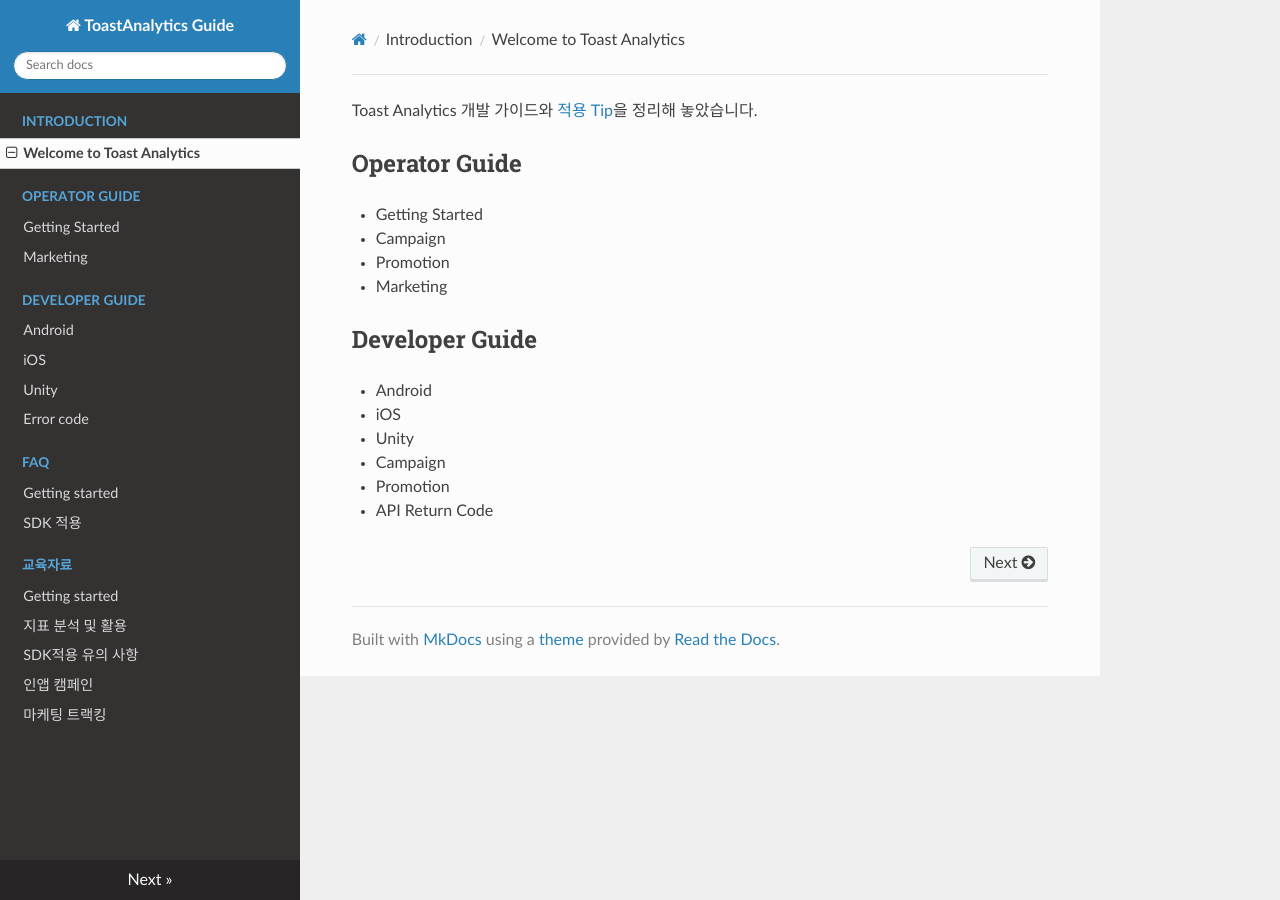
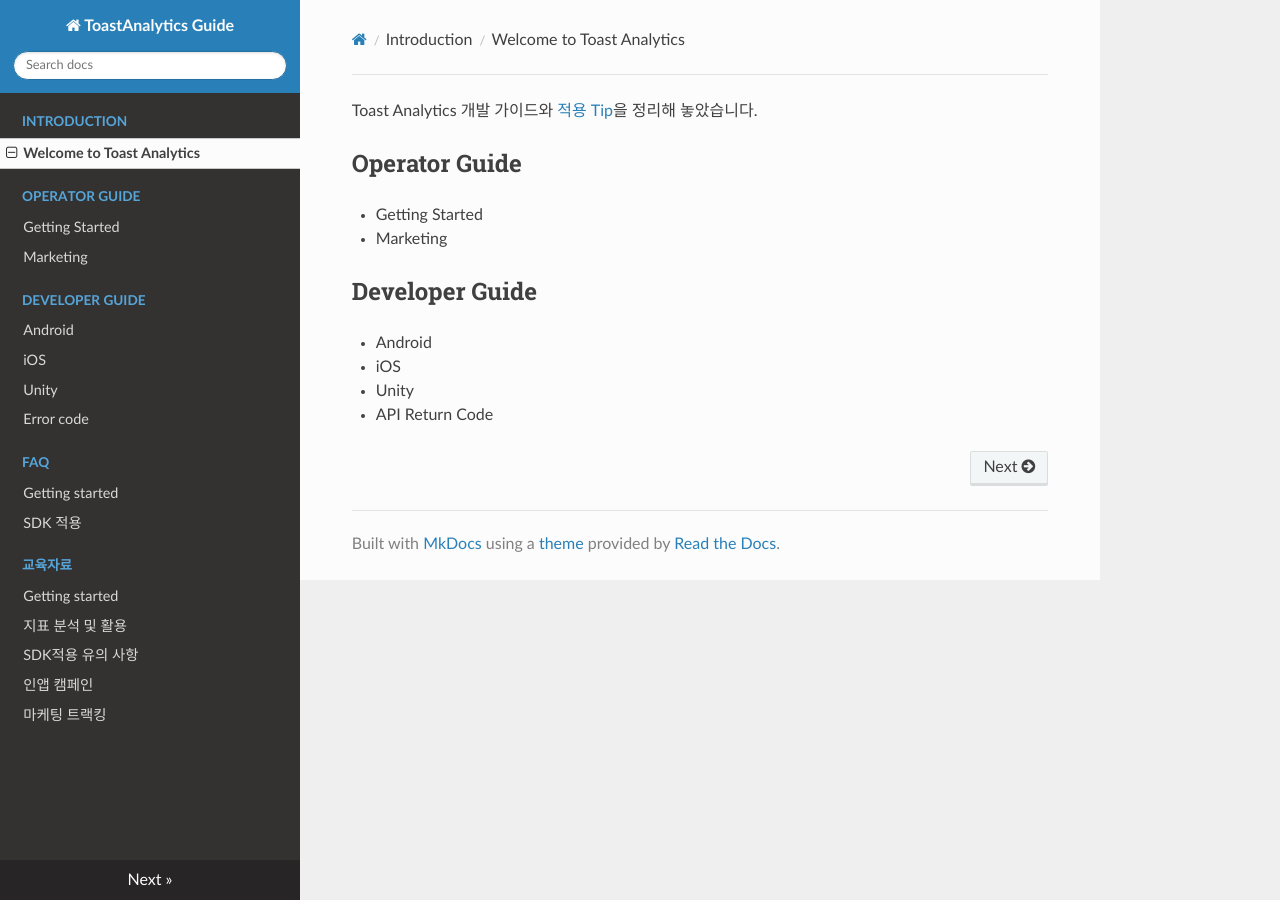
Before and after one commit to ToastAnalytics/ToastAnalytics, an MkDocs documentation site: the page built from docs/index.md, in a window 1280 px wide. Built offline with MkDocs 1.6.1, drawn with Linux system fonts in a browser that asks for light colours; nearby versions of some CDN libraries; old or Windows-style settings are respelled for this version of MkDocs.

Commit message:
Update index.md

```diff
--- a/docs/index.md
+++ b/docs/index.md
@@ -4,14 +4,10 @@
 
 ## Operator Guide
 - Getting Started
-- Campaign
-- Promotion
 - Marketing
 
 ## Developer Guide
 - Android
 - iOS
 - Unity
-- Campaign
-- Promotion
 - API Return Code
```
